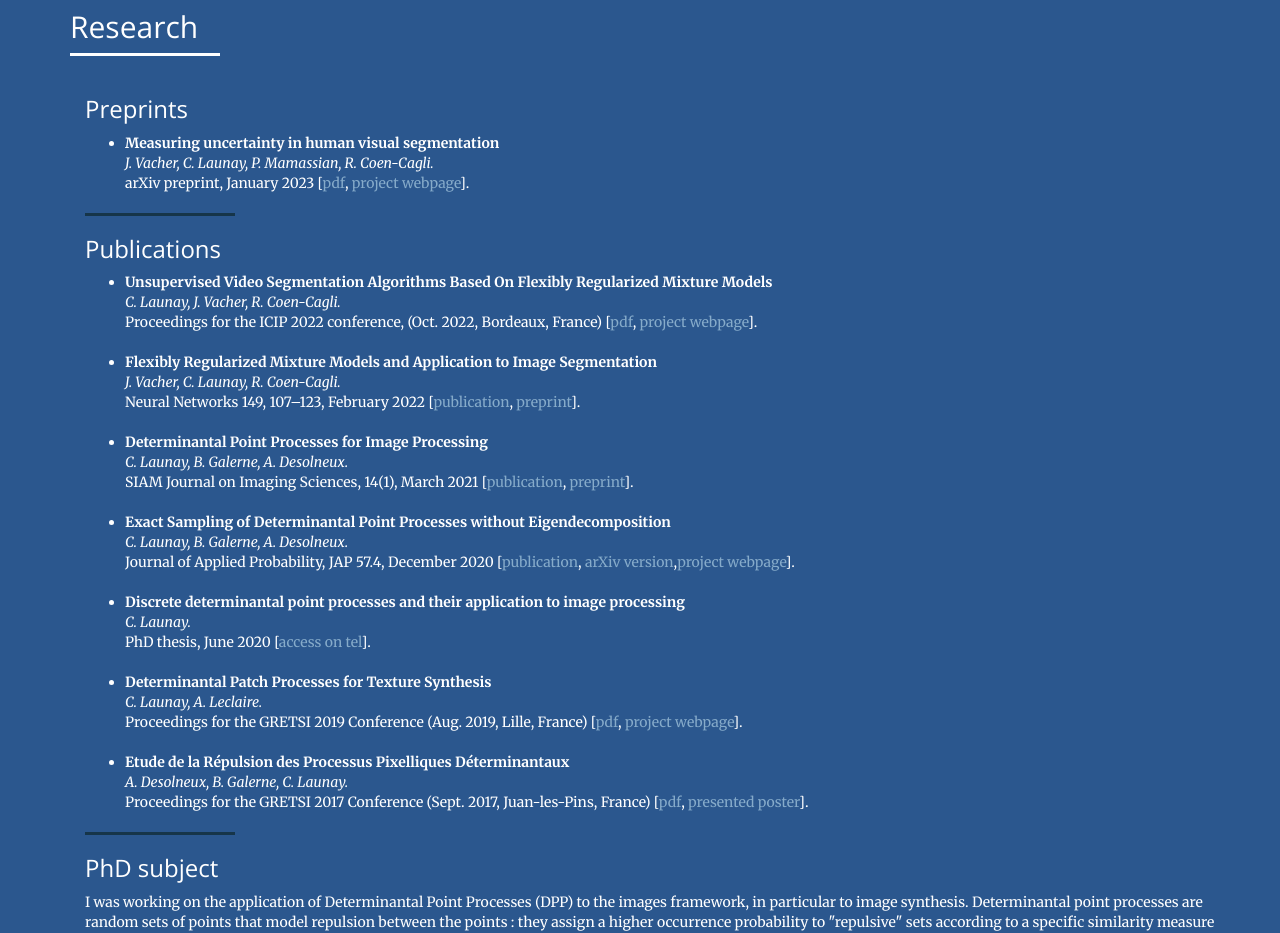
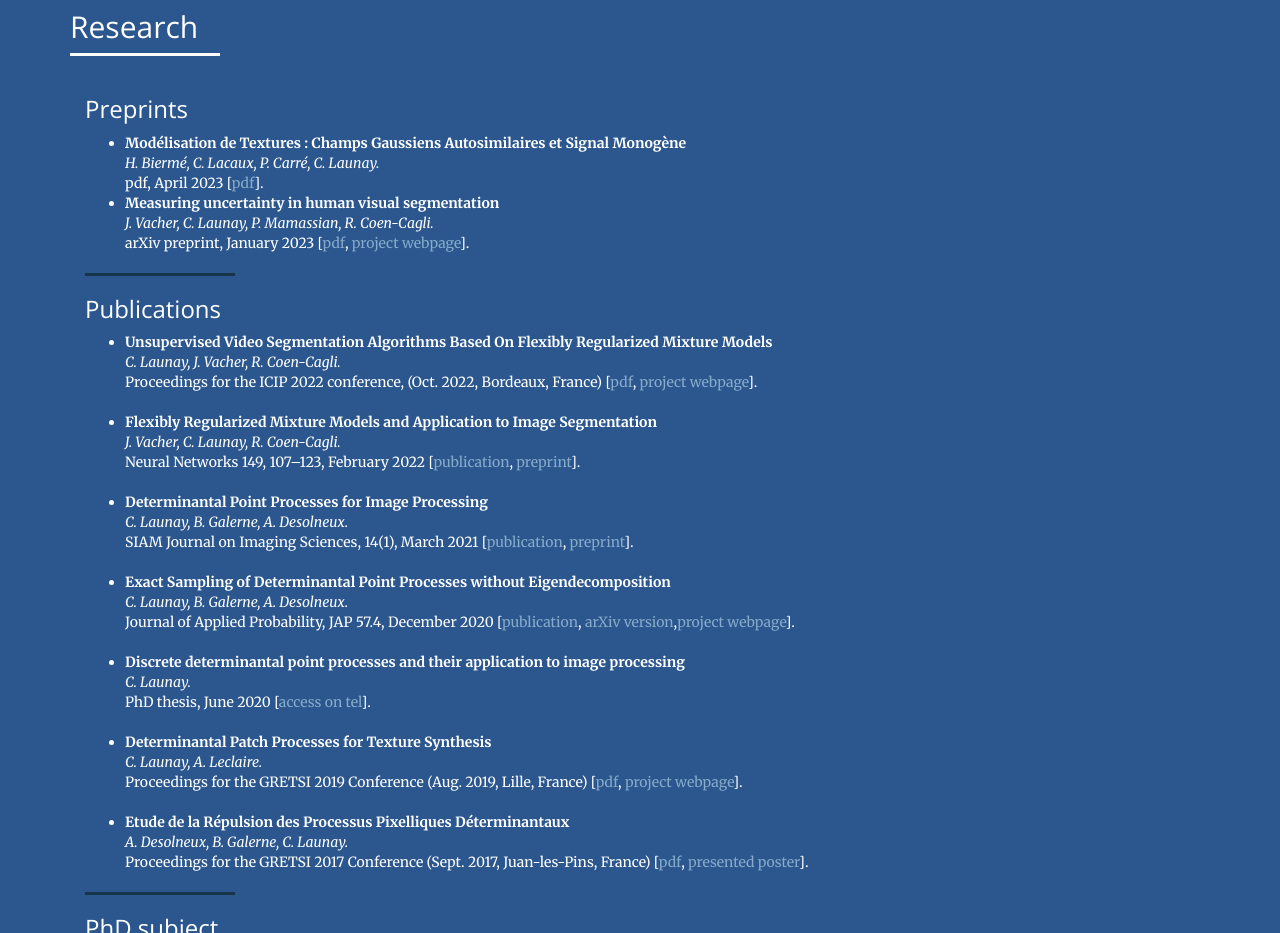
Before and after one commit to claunay/claunay.github.io, a website: page index.html in a window 1280 px wide. Shown: the part 1020-1953 px from the top of the page. Drawn offline with nearby package versions, Linux system fonts and the light colour scheme.

Commit message:
add gretsi23 submission

```diff
--- a/index.html
+++ b/index.html
@@ -129,6 +129,12 @@
 			<div class="container">
             <h3>Preprints</h3>
 			<ul class="publication-list">
+			<li class="publication-item">  <div class="publication-title">Modélisation de Textures : Champs Gaussiens Autosimilaires et Signal Monogène</div>
+					<div class="publication-authors">H. Biermé, C. Lacaux, P. Carré, C. Launay.</div>
+					<div class="publication-journal"> pdf, April 2023
+					[<a href="data/Gretsi_2023.pdf" target="_blank">pdf</a>].
+					</div>
+				  </li>
 			<li class="publication-item">  <div class="publication-title">Measuring uncertainty in human visual segmentation</div>
 					<div class="publication-authors">J. Vacher, C. Launay, P. Mamassian, R. Coen-Cagli.</div>
 					<div class="publication-journal"> arXiv preprint, January 2023
```
Also changed, not shown: index_fr.html (+6 -0 lines), 1 other file.
